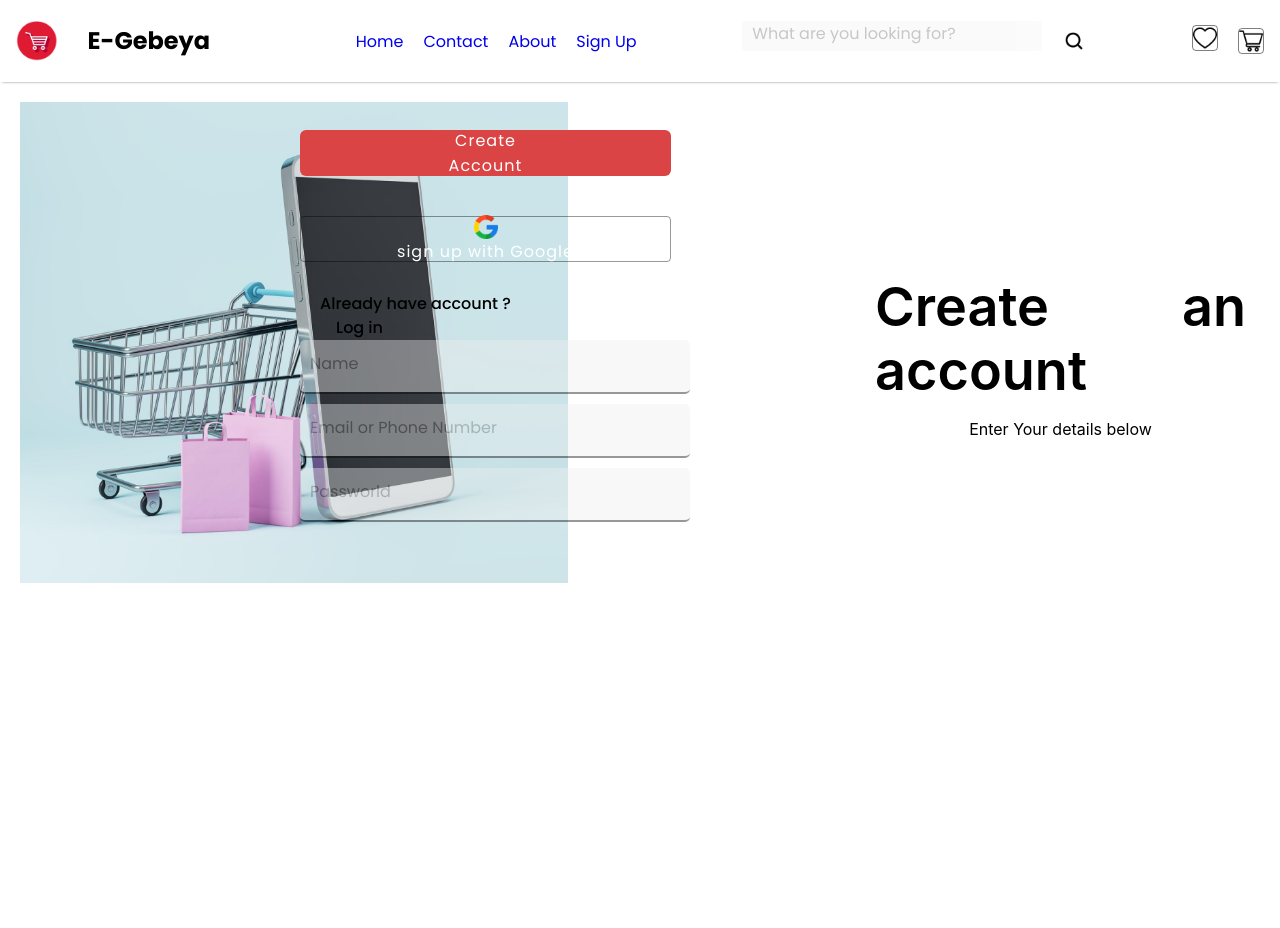
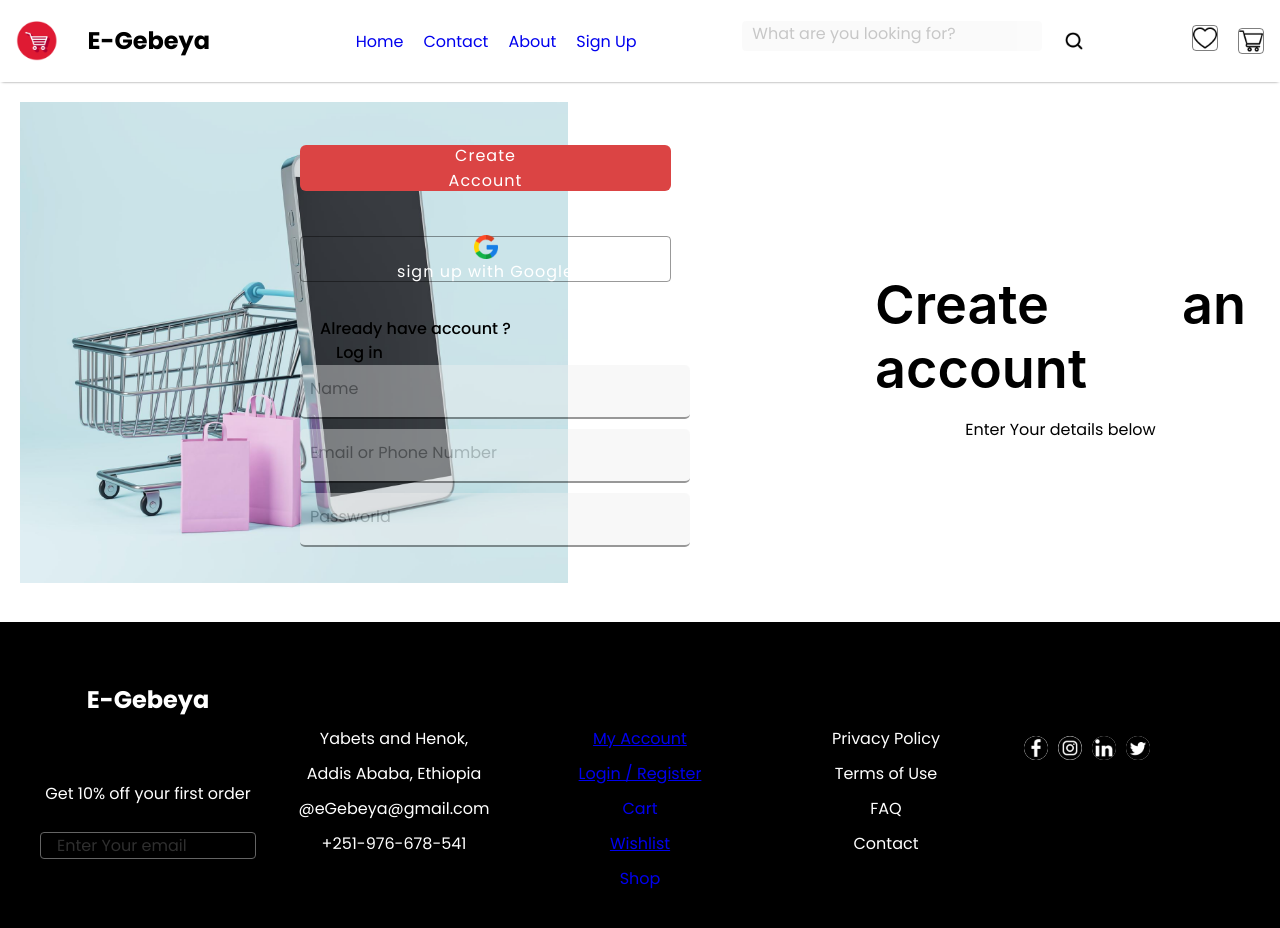
Before and after one commit to CybersoftInt/E-gebeya2, a React (Create React App) app: page /create in a window 1280 px wide. Shown: the top 928 px of the page. Before the commit the page ends 870 px from the top, so only its background shows below. Built offline with nearby package versions, Linux system fonts and the light colour scheme.

Commit message:
Updated Footer.jsx and Footer.css

```diff
--- a/src/App.js
+++ b/src/App.js
@@ -63,7 +63,7 @@ function App() {
         <Route path='/cart' element={<Cart/>}/>
         <Route path='/login' element={<LoginSignup/>}/> */}
         </Routes>
-        {/* <Footer /> */}
+        <Footer />
       </BrowserRouter>
 
     </div>
--- a/src/Components/Footer/Footer.css
+++ b/src/Components/Footer/Footer.css
@@ -1,122 +1,89 @@
+html,
+body {
+  height: 100%;
+  margin: 0;
+  font-family: "Poppins", sans-serif;
+}
+
+#root {
+  display: flex;
+  flex-direction: column;
+  min-height: 100%;
+}
+
+.main-content {
+  flex: 1;
+}
+
 .footer {
+  background-color: black;
+  color: white;
   display: flex;
-  position: absolute;
-  width: 100%;
-  bottom: 0;
-  right: 0;
-  left: 0;
-  top: 200%;
-  height: auto;
-  margin-bottom: 0;
-  font-family: "Poppins";
+  justify-content: center;
+  padding: 40px;
 }
 
 .footer_content {
-  color: white;
-  background-color: black;
   display: flex;
-  flex-direction: column;
-  position: static;
-  top: 80px;
-  padding: 40px;
-  margin: 5px;
+  flex-wrap: wrap;
+  justify-content: space-between;
   width: 100%;
-  align-items: center;
-  text-align: left;
-  justify-content: center;
+  max-width: 1200px;
   gap: 30px;
 }
 
 .footer_content ul {
-  font-size: 15px;
   list-style: none;
-  text-align: left;
   padding: 0;
-  align-items: center;
 }
 
 .footer_content li {
-  font-size: 16px;
-  margin: 10px;
-  width: max-content;
+  margin: 10px 0;
 }
 
 .footer_content h3 {
-  color: white;
   font-weight: 400;
   font-size: 20px;
 }
 
-.support,
-.socials {
-  height: auto;
+.footer_content input[type="email"] {
+  box-sizing: border-box;
+  border: 1px solid #fafafa;
+  background: black;
+  color: #fafafa;
+  padding: 12px 16px;
+  border-radius: 4px;
+  width: 100%;
+  margin-top: 10px;
+}
+
+.socials ul {
+  display: flex;
+  gap: 10px;
+}
+
+.socials img {
+  width: 24px;
+  height: 24px;
+  border-radius: 50%;
+  background-color: white;
 }
 
 .support,
-.account,
-.quick_link,
-.socials,
-.subscribe {
-  width: 100%;
-  flex: none;
-  order: 3;
-  flex-grow: 0;
-}
-
-.subscribe input {
-  box-sizing: border-box;
-  border-color: #fafafa;
-  background: black;
-  display: flex;
-  flex-direction: row;
-  align-items: center;
-  padding: 12px 0px 12px 16px;
-  gap: 32px;
-  color: #fafafa;
-  border-radius: 4px;
-  flex: none;
-  order: 1;
-  flex-grow: 0;
-  width: 100%;
-}
-
-.socials img {
-  border: 0px solid;
-  border-radius: 25px;
-  width: 24px;
-  height: 24px;
-  color: wheat;
-  background-color: white;
-}
-
-.socials ul {
-  cursor: pointer;
-  display: flex;
-  flex-direction: row;
+.socials {
+  flex: 1 1 200px;
 }
 
 @media (min-width: 768px) {
   .footer_content {
     flex-direction: row;
-    position: absolute;
-  }
-  .account,
-  .quick_link,
-  .socials,
-  .subscribe {
-    display: none;
   }
 }
 
 @media (max-width: 767px) {
-  .account,
-  .quick_link,
-  .socials,
-  .subscribe {
-    display: none;
-  }
   .footer_content {
     flex-direction: column;
-    position: absolute;
+    align-items: center;
+    text-align: center;
   }
 }
--- a/src/Components/Footer/Footer.jsx
+++ b/src/Components/Footer/Footer.jsx
@@ -1,6 +1,6 @@
 import { Link } from 'react-router-dom'
 import React, { useState } from 'react'
-import "../Footer/Footer.css";
+import "../Footer/Footer.css"
 import insta from '../Assets/instagram-logo.png'
 import fb from '../Assets/facebook-logo.png'
 import linked from '../Assets/linkedin-logo.png'
@@ -8,8 +8,8 @@ import tweeter from '../Assets/twitter-logo.png'
 
 function Footer() {
   const [menu, setMenu] = useState('/')
+
   return (
-
     <div className="footer">
       <div className="footer_content">
         <div className="support">
@@ -30,25 +30,25 @@ function Footer() {
         <div className="support">
           <h3>Account</h3>
           <ul>
-            <li onClick={() => {setMenu('profile')}}>
+            <li onClick={() => { setMenu('profile') }}>
               <Link to="/profile">My Account</Link>
             </li>
-          <li onClick={() => {setMenu('profile')}}>
+            <li onClick={() => { setMenu('profile') }}>
               <Link to="/profile">Login / Register</Link>
             </li>
-          <li onClick={() => {setMenu('cart')}}>
-          <Link  style={{ textDecoration: 'none'}}  to="/cart">Cart</Link>
+            <li onClick={() => { setMenu('cart') }}>
+              <Link style={{ textDecoration: 'none' }} to="/cart">Cart</Link>
             </li>
-          <li onClick={() => {setMenu('wishlist')}}>
+            <li onClick={() => { setMenu('wishlist') }}>
               <Link to="/wishlist">Wishlist</Link>
             </li>
-          <li onClick={() => {setMenu('profile')}}>
-          <Link  style={{ textDecoration: 'none'}} to="/profile">Shop</Link>
+            <li onClick={() => { setMenu('profile') }}>
+              <Link style={{ textDecoration: 'none' }} to="/profile">Shop</Link>
             </li>
           </ul>
         </div>
         <div className="support">
-          <h3>Quick Link </h3>
+          <h3>Quick Link</h3>
           <ul>
             <li>Privacy Policy</li>
             <li>Terms of Use</li>
@@ -57,12 +57,12 @@ function Footer() {
           </ul>
         </div>
         <div className="socials">
-          <h3> Follow us on socials </h3>
+          <h3>Follow us on socials</h3>
           <ul>
-            <li><img src={fb}></img></li>
-            <li><img src={insta}></img></li>
-            <li><img src={linked}></img></li>
-            <li><img src={tweeter}></img></li>
+            <li><img src={fb} alt="Facebook" /></li>
+            <li><img src={insta} alt="Instagram" /></li>
+            <li><img src={linked} alt="LinkedIn" /></li>
+            <li><img src={tweeter} alt="Twitter" /></li>
           </ul>
         </div>
       </div>
```
Lines whose indentation alone changed are shown as unchanged.
